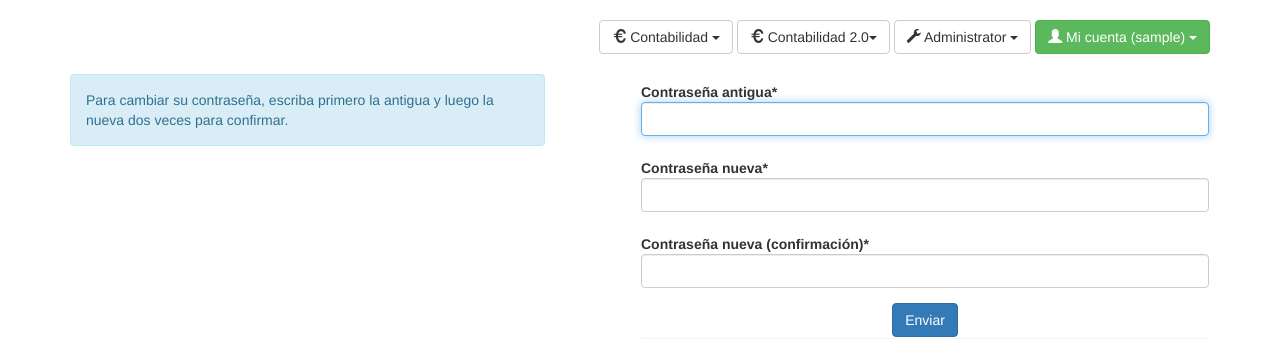
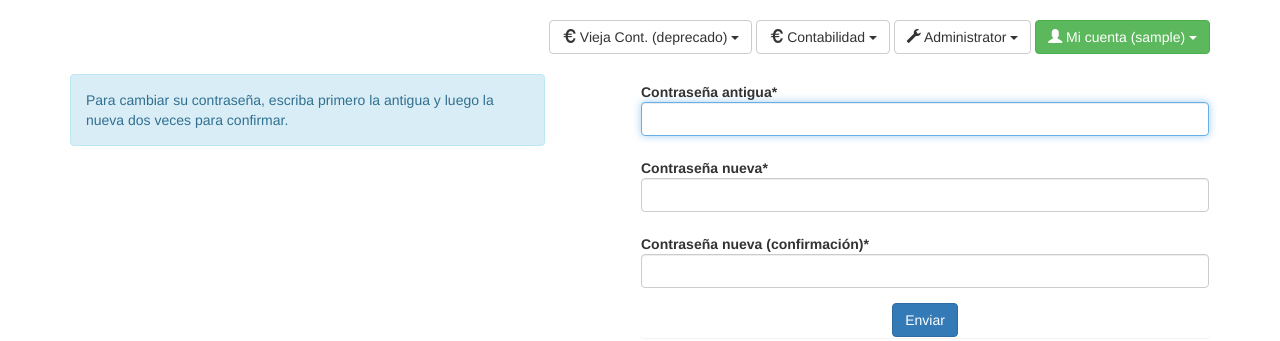
Before and after one commit to kreitek/metaespacio, a Django app: a page that uses metaespacio/common/templates/common/_menu_user.html in a window 1280 px wide. Shown: the part 52-393 px from the top of the page. Run offline with Django 3.2, Linux system fonts and the light colour scheme; the visitor is signed in with stand-in values (Sample User, id 1); data that the repository does not hold is empty; parts of the project's set-up code (start-up, migrations or seed data) failed here and were passed over; some libraries are stand-ins or nearby versions.

Commit message:
Renombrando los dos módulos de contabilidad (deprecado y nuevo)

```diff
--- a/metaespacio/common/templates/common/_menu_user.html
+++ b/metaespacio/common/templates/common/_menu_user.html
@@ -1,6 +1,6 @@
 {% if user.is_authenticated %}
 <div class="btn-group">
-    <button type="button" class="btn btn-default dropdown-toggle" data-toggle="dropdown"><i class="glyphicon glyphicon-euro"></i> Contabilidad <span class="caret"></span></button>
+    <button type="button" class="btn btn-default dropdown-toggle" data-toggle="dropdown"><i class="glyphicon glyphicon-euro"></i> Vieja Cont. (deprecado) <span class="caret"></span></button>
     <ul role="menu" class="dropdown-menu">
         <li><a href="{% url 'mensualidad_resumen' %}"> General </a></li>
         <li><a href="{% url 'mensualidad_resumen' user.username %}"> Ver Cuotas ({{ user.username }}) </a></li>
@@ -10,7 +10,7 @@
     </ul>
 </div>
 <div class="btn-group">
-    <button type="button" class="btn btn-default dropdown-toggle" data-toggle="dropdown"><i class="glyphicon glyphicon-euro"></i> Contabilidad 2.0<span class="caret"></span></button>
+    <button type="button" class="btn btn-default dropdown-toggle" data-toggle="dropdown"><i class="glyphicon glyphicon-euro"></i> Contabilidad <span class="caret"></span></button>
     <ul role="menu" class="dropdown-menu">
         <li><a href="{% url 'resumen' %}"> Resumen general </a></li>
         <li><a href="{% url 'cuentas' %}"> Resumen de cuentas </a></li>
```
